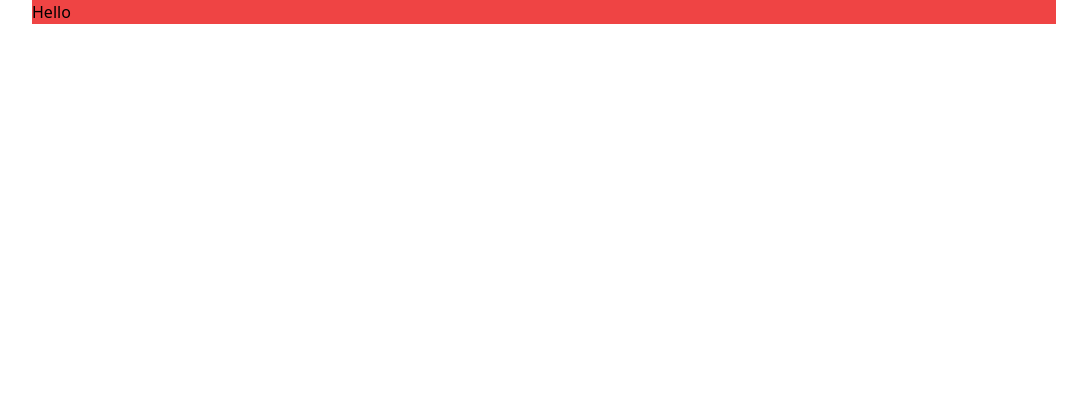
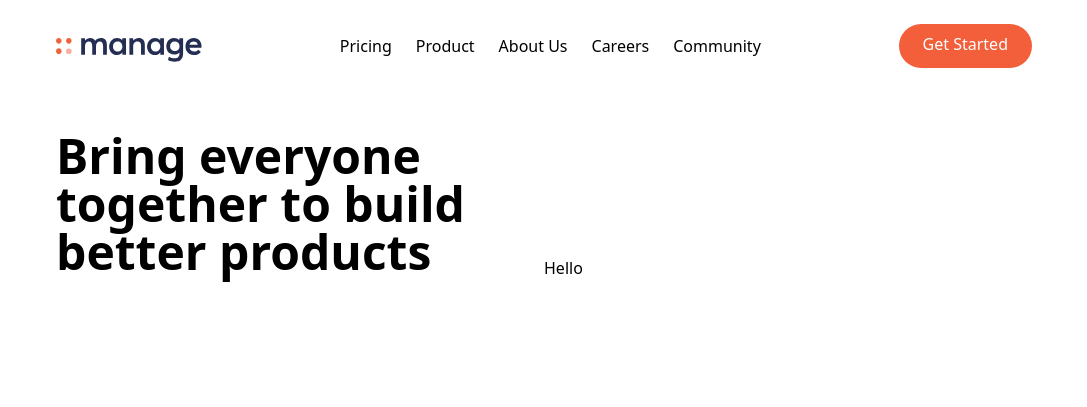
Before and after one commit to kaloyankolev13/tailwind-project, a website: page index.html in a window 1280 px wide. Shown: the whole page, without its empty margins (96-1183 px from the left). Drawn offline with nearby package versions, Linux system fonts and the light colour scheme; files that its build step writes are made by us from their sources.

Commit message:
finished nav and started hero section

```diff
--- a/index.html
+++ b/index.html
@@ -9,6 +9,48 @@
   </head>
   <body>
     <!-- NavBar -->
-    <nav class="relative container mx-auto bg-red-500">Hello</nav>
+    <nav class="relative container mx-auto p-6">
+      <!-- Flex Container -->
+      <div class="flex items-center justify-between">
+        <!-- Logo -->
+        <div class="pt-2">
+          <img src="img/logo.svg" alt="" />
+        </div>
+        <div class="hidden md:flex space-x-6">
+          <a href="#" class="hover:text-darkGrayishBlue">Pricing</a>
+          <a href="#" class="hover:text-darkGrayishBlue">Product</a>
+          <a href="#" class="hover:text-darkGrayishBlue">About Us</a>
+          <a href="#" class="hover:text-darkGrayishBlue">Careers</a>
+          <a href="#" class="hover:text-darkGrayishBlue">Community</a>
+        </div>
+        <!-- Button -->
+        <a
+          href=""
+          class="hidden md:block p-3 px-6 pt-2 text-white bg-brightRed rounded-full baseline"
+          >Get Started</a
+        >
+      </div>
+    </nav>
+
+    <!-- hero SEction -->
+    <section id="hero">
+      <!-- Flex Container -->
+      <div
+        class="container flex flex-col-reverse md:flex-row items-center px-6 mx-auto mt-10 space-y-0 md:space-y-0"
+      >
+        <!-- Left Item -->
+        <div class="flex flex-col mb-32 space-y-12 md:w-1/2">
+          <h1
+            class="max-w-lg text-4xl font-bold text-center md:text-5xl md:text-left"
+          >
+            Bring everyone together to build better products
+          </h1>
+        </div>
+        <!-- Image -->
+        <div>
+          <h1>Hello</h1>
+        </div>
+      </div>
+    </section>
   </body>
 </html>
```
Also changed, not shown: img/avatar-ali.png (added), img/avatar-anisha.png (added), img/avatar-richard.png (added), img/avatar-shanai.png (added), img/bg-simplify-section-desktop.svg (added), img/bg-simplify-section-mobile.svg (added), img/bg-tablet-pattern.svg (added), img/favicon-32x32.png (added), img/icon-close.svg (added), img/icon-facebook.svg (added), img/icon-hamburger.svg (added), img/icon-instagram.svg (added), img/icon-pinterest.svg (added), img/icon-twitter.svg (added), 5 more files.
